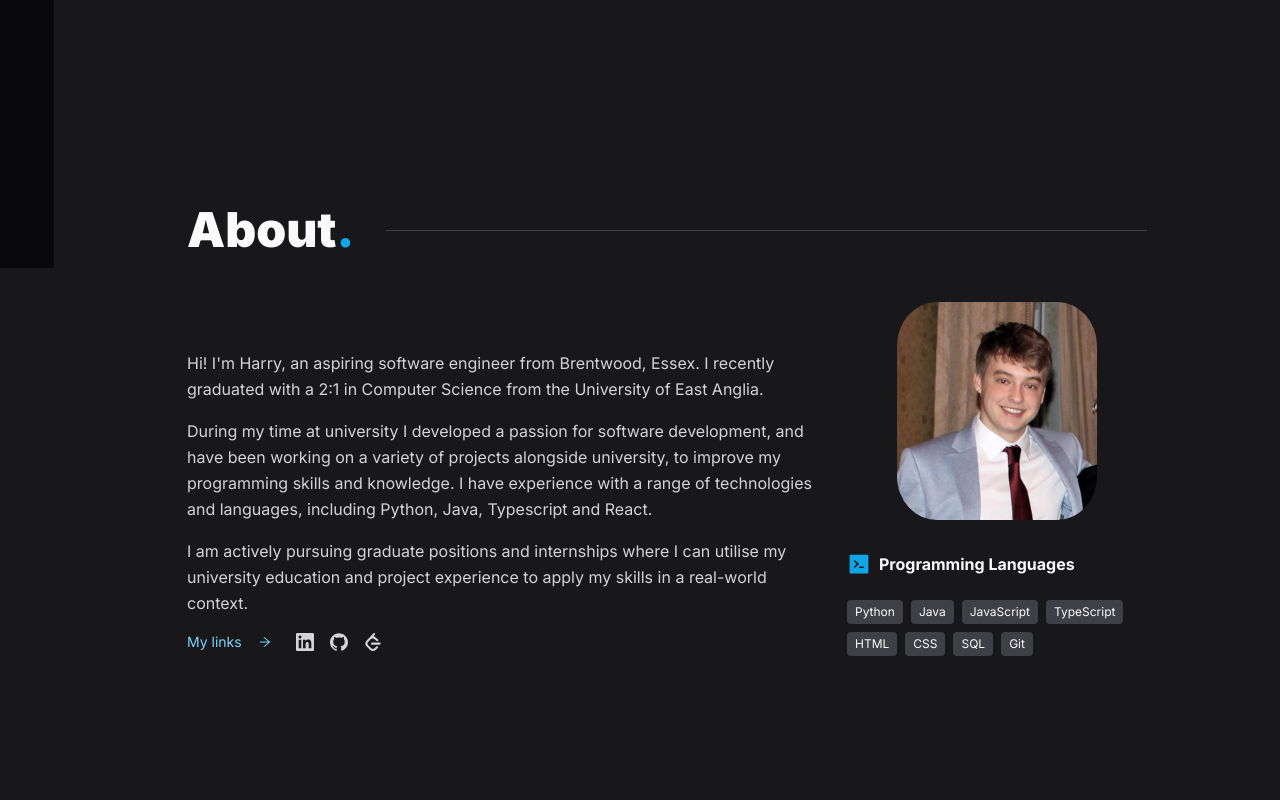
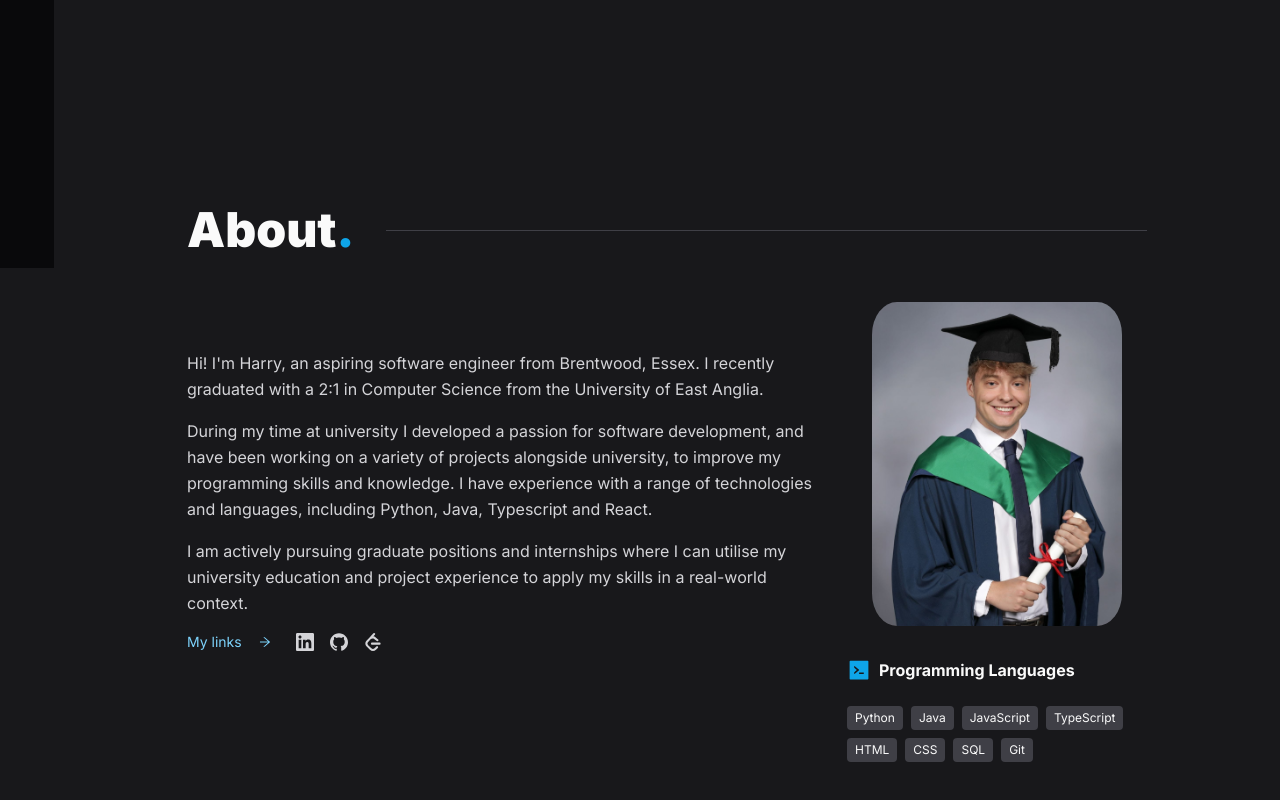
Before and after one commit to harrymcdonagh/Portfolio, a Next.js app: page / in a window 1280 px wide. Shown: the part 532-1332 px from the top of the page. Built offline with nearby package versions, Linux system fonts and the light colour scheme.

Commit message:
updated about picture

```diff
--- a/src/components/about/HeadshotImage.tsx
+++ b/src/components/about/HeadshotImage.tsx
@@ -2,11 +2,11 @@ import React from "react";
 
 const HeadshotImage = () => {
   return (
-    <div className="mx-auto flex justify-center max-w-[200px] mb-6 md:mb-8">
+    <div className="mx-auto flex justify-center max-w-[250px] mb-6 md:mb-8">
       <img
-        src="project-imgs/headshot.jpg"
+        src="project-imgs/Graduate.jpg"
         alt="Harry's Headshot"
-        style={{ borderRadius: "20%" }}
+        style={{ borderRadius: "10%" }}
         className="w-full h-auto"
       />
     </div>
```
Also changed, not shown: public/project-imgs/Graduate.jpg (added).
